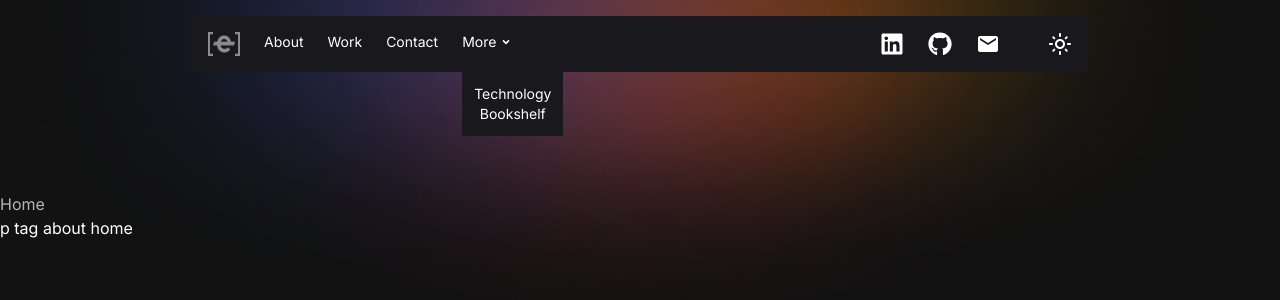
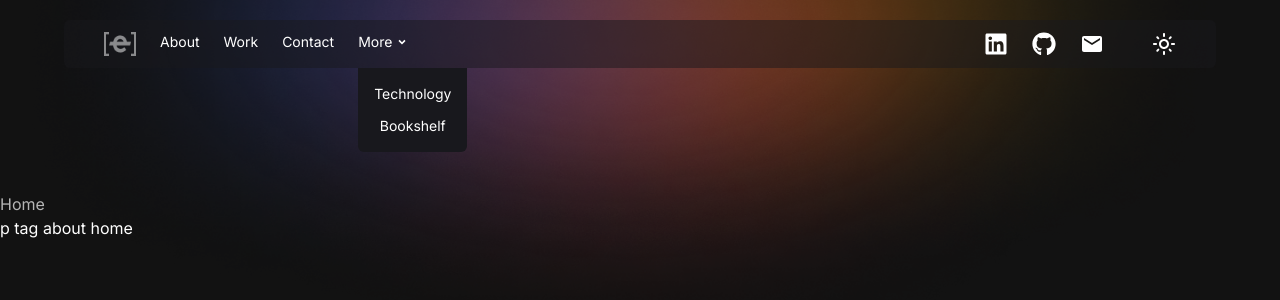
Before and after one commit to ebmalabuyo/ebmcodes, a Next.js app: page / in a window 1280 px wide. Shown: the top 300 px of the page. Built offline with nearby package versions, Linux system fonts and the light colour scheme.

Commit message:
navbar going crazy

```diff
--- a/components/Navigation.tsx
+++ b/components/Navigation.tsx
@@ -76,7 +76,7 @@ function Sublinker({item} : {item: NavLink}) {
           </li>
           <RiArrowDropDownLine size={20}/>
           </div>
-          <ul className={`absolute mt-5 dark:bg-[#18181D] bg-slate-100 p-3 text-sm flex-col gap-3 -z-10 `}>
+          <ul className={`absolute mt-4 dark:bg-[#18181D] bg-slate-100/50 p-4 text-sm  flex flex-col gap-3 -z-10 rounded-b-md`}>
                 {
                 item.sublinks.map((each : any) => {
                   return <li className='text-center' key={each.title}><Link href={each.page}>{each.title}</Link></li>
@@ -95,7 +95,7 @@ function Sublinker({item} : {item: NavLink}) {
 
 export default function Navigation() {
   return (
-    <nav className='text-sm flex justify-between p-4 m-4 max-w-4xl absolute left-0 right-0 ml-auto mr-auto top-0 dark:bg-[#18181D] bg-slate-100'>
+    <nav className='text-sm flex justify-between p-3 pl-10 pr-10 m-5 max-w-6xl absolute left-0 right-0 ml-auto mr-auto top-0 dark:bg-[#18181D]/50 bg-slate-100/50 rounded-md'>
 
       <div>
         <ul className='flex gap-6'>
```
